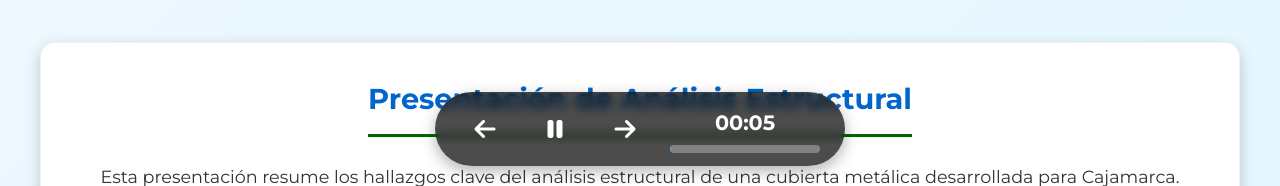
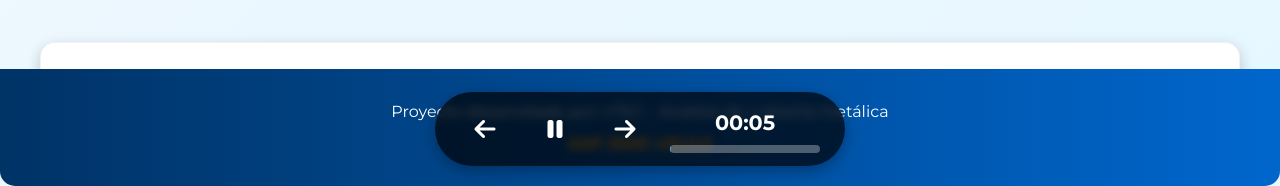
Before and after one commit to jarlin70/analisis_estructuraEXPO, a plain HTML site: page index.html in a window 1280 px wide. Shown: the part 614-800 px from the top of the page. Drawn offline with Linux system fonts and the light colour scheme.

Commit message:
Update index.html

```diff
--- a/index.html
+++ b/index.html
@@ -885,7 +885,6 @@
                 <div class="highlight">
                     <h3>Valores Críticos</h3>
                     <ul>
-
                         <li><strong>Máxima deformación vertical:</strong> -82.5 mm (carga de servicio)</li>
                         <li><strong>Máximo desplazamiento horizontal sísmico:</strong> 4.758e-02 unidades</li>
                         <li><strong>Reacciones máximas:</strong>
@@ -1768,9 +1767,6 @@
             </div>
         </div>
 
-
-
-
         <div class="slide" id="conclusiones">
 
     <style>
@@ -1883,6 +1879,15 @@
                             </tr>
                         </tbody>
                     </table>
+                </div>
+            </div>
+
+            <div class="slide-footer">
+                <div class="footer-content">
+                    <p>Proyecto desarrollado por UTEC - Análisis de cubierta metálica</p>
+                    <p class="sap-logo">SAP 2000 v25.0.0</p>
+                </div>
+            </div>
         </div>
     </div>
 
```
Lines whose indentation alone changed are shown as unchanged.
